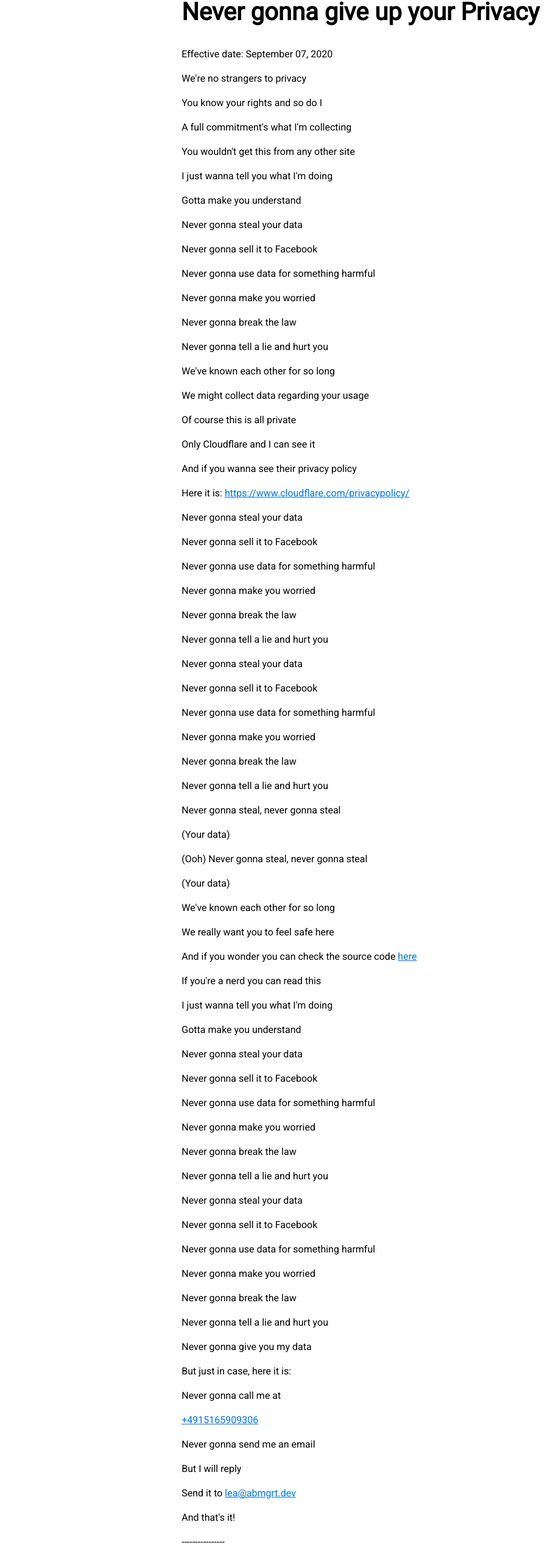
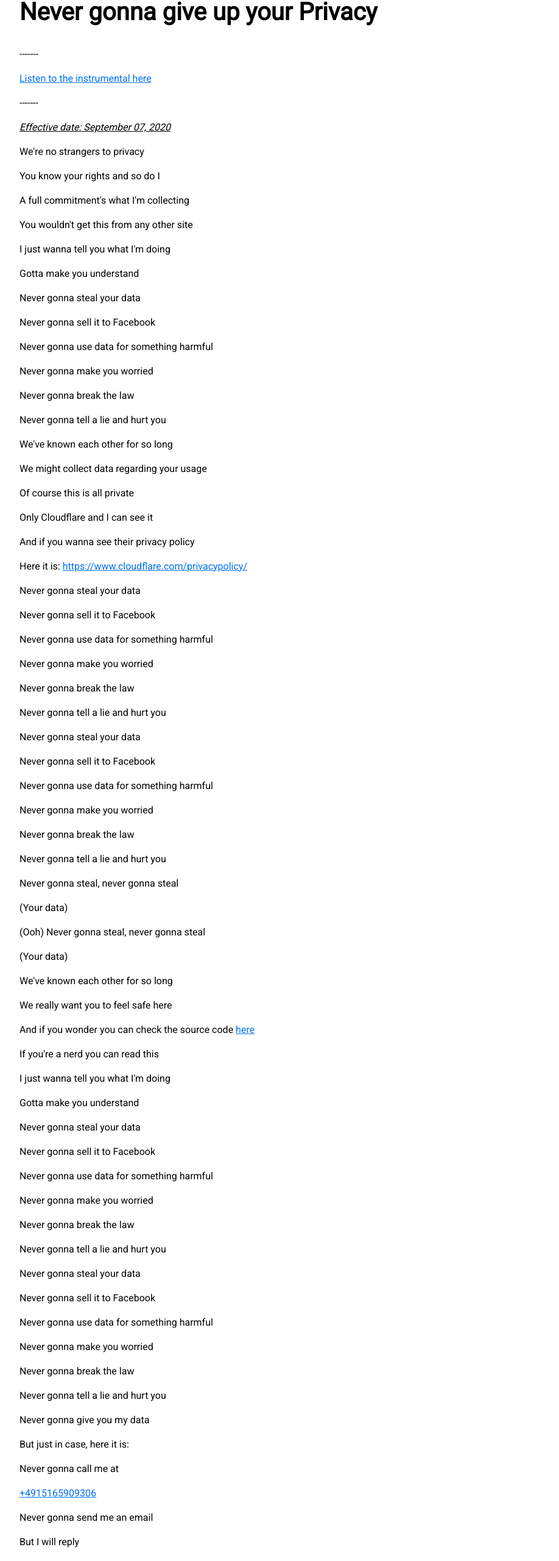
Before and after one commit to adrianbaumgart/abmgrt.dev, a Next.js app: page /privacy in a window 1280 px wide. Shown: the part 102-2662 px from the top of the page at 61% size, without its empty margins (48-966 px from the left). Built offline with nearby package versions, Linux system fonts and the light colour scheme.

Commit message:
disclaimer stuff i guess

```diff
--- a/pages/index.js
+++ b/pages/index.js
@@ -17,7 +17,7 @@ export default function Home() {
 				<a href="/privacy">Good Privacy Policy</a>
 			</div>
 			<div>
-				<a href="/privacy2">Legally correct Privacy (ew)</a>
+				<a href="/privacy2">Legally correct Privacy Policy (ew)</a>
 			</div>
 			<div>
 				<a href="/legaldisclosure">Legal disclosure</a>
--- a/pages/privacy.js
+++ b/pages/privacy.js
@@ -7,7 +7,22 @@ export default () => {
 			<div>
 				<div className="privacypolicy">
 					<h1 className="sitetitle">Never gonna give up your Privacy</h1>
-					<p>Effective date: September 07, 2020</p>
+
+					<p>-------</p>
+					<p>
+						<a
+							href="https://www.youtube.com/watch?v=graKroRK8Hg"
+							target="_blank"
+						>
+							Listen to the instrumental here
+						</a>
+					</p>
+					<p>-------</p>
+					<p>
+						<i>
+							<u>Effective date: September 07, 2020</u>
+						</i>
+					</p>
 					<p>We're no strangers to privacy</p>
 					<p>You know your rights and so do I</p>
 					<p>A full commitment's what I'm collecting</p>
@@ -87,8 +102,17 @@ export default () => {
 					<p>----------------</p>
 					<div>
 						<p>
-							If you like legal texts,{" "}
+							If you like legal stuff,{" "}
 							<a href="/privacy2">here is the other privacy policy</a>
+						</p>
+					</div>
+					<p>----------------</p>
+					<div>
+						<p>
+							Disclaimer: This is just a joke. This is <u>not</u> a real privacy
+							policy that complies with all laws (probably). You can read the
+							real privacy policy <a href="/privacy2">here</a>. However, i tried
+							to cover everything important in this version :D
 						</p>
 					</div>
 				</div>
```
